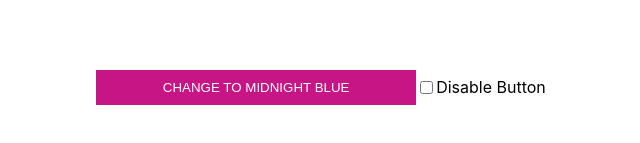
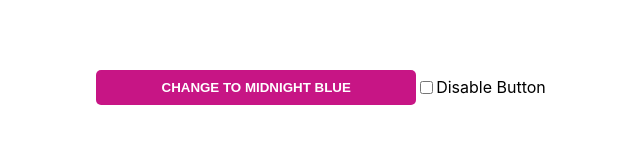
Before and after one commit to xueyublue/react-unit-test-demo, a React (Create React App) app: page / in a window 1280 px wide. Shown: the part 313-456 px from the top of the page, without its empty margins (319-959 px from the left). Built offline with nearby package versions, Linux system fonts and the light colour scheme.

Commit message:
Added css module to simple button app

```diff
--- a/src/simpleButtonApp/SimpleButtonApp.jsx
+++ b/src/simpleButtonApp/SimpleButtonApp.jsx
@@ -1,4 +1,5 @@
 import React, { useState } from "react";
+import styles from "./SimpleButtonApp.module.css";
 
 export default function SimpleButtonApp() {
   const [color, setColor] = useState("MediumVioletRed");
@@ -6,17 +7,12 @@ export default function SimpleButtonApp() {
   const newColor = color === "MediumVioletRed" ? "MidnightBlue" : "MediumVioletRed";
 
   return (
-    <div style={{ width: "100vw", height: "100vh", display: "flex", alignItems: "center", justifyContent: "center" }}>
+    <div className={styles.container}>
       <button
         data-testid="colorButton"
+        className={styles.button}
         style={{
           backgroundColor: disabled ? "gray" : color,
-          color: "white",
-          width: "25%",
-          padding: "10px 10px",
-          transition: "0.25s ease-in-out",
-          border: "none",
-          textTransform: "uppercase",
         }}
         onClick={() => setColor(newColor)}
         disabled={disabled}
--- /dev/null
+++ b/src/simpleButtonApp/SimpleButtonApp.module.css
@@ -0,0 +1,18 @@
+.container {
+  width: 100vw;
+  height: 100vh;
+  display: flex;
+  align-items: center;
+  justify-content: center;
+}
+
+.button {
+  color: white;
+  width: 25%;
+  padding: 10px 10px;
+  transition: 0.25s ease-in-out;
+  border: none;
+  text-transform: uppercase;
+  font-weight: bold;
+  border-radius: 5px;
+}
```
